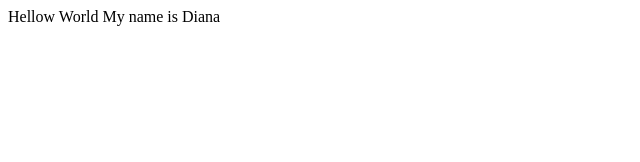
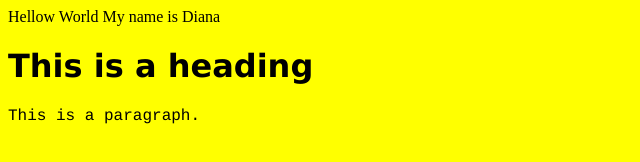
Before and after one commit to dainlee89/koolaid, a plain HTML site: page index.html in a window 1280 px wide. Shown: the whole page, without its empty margins (0-640 px from the left). Drawn offline with Linux system fonts and the light colour scheme.

Commit message:
This commit

```diff
--- a/index.html
+++ b/index.html
@@ -1,2 +1,14 @@
 Hellow World
 My name is Diana
+
+<html>
+<body style="background-color:yellow">
+
+<h1 style="font-family:verdana">
+This is a heading</h1>
+
+<p style="font-family:courier">
+This is a paragraph.</p>
+
+</body>
+</html>
```
